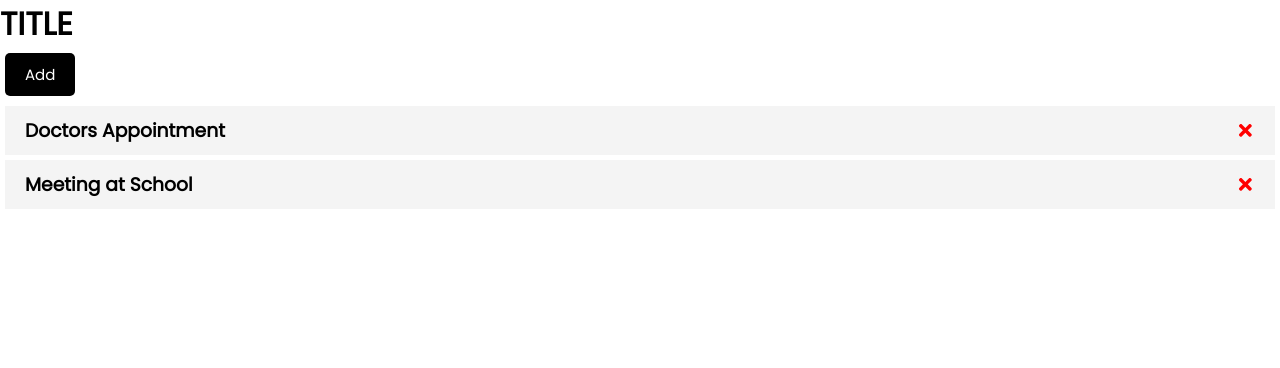
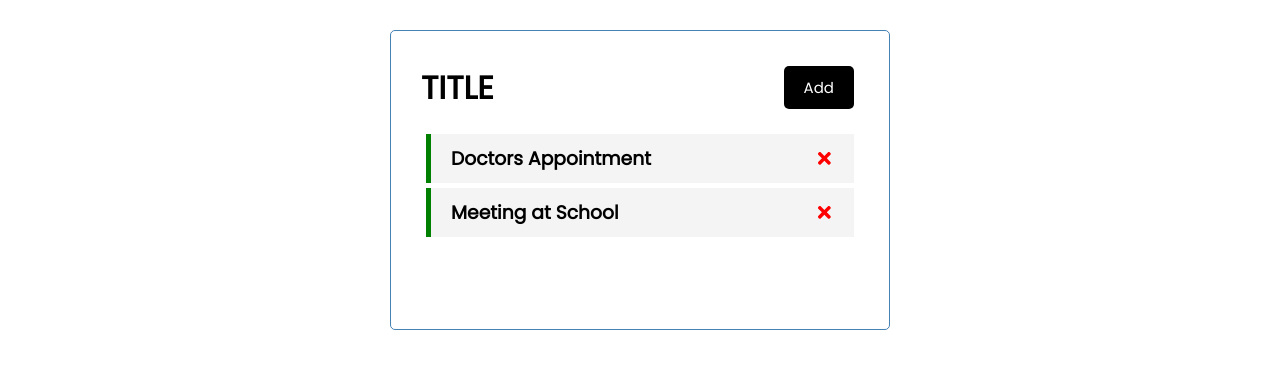
Before and after one commit to JHughesSUTA/task-tracker-rebuild, a React (Create React App) app: page / in a window 1280 px wide. Shown: the top 368 px of the page. Built offline with nearby package versions, Linux system fonts and the light colour scheme.

Commit message:
set reminder on double click, update css for reminders

```diff
--- a/src/App.js
+++ b/src/App.js
@@ -20,13 +20,21 @@
   ])
 
   const deleteTask = (id) => {
+    console.log(id)
     setTasks(tasks.filter(task => task.id !== id))
+  }
+
+  const toggleReminder = (id) => {
+    setTasks(tasks.map(task => task.id === id ? {...task, reminder: !task.reminder }: task))
+    console.table(tasks)
   }
 
   return (
     <div className="App">
-      <Header />
-      <Tasks tasks={tasks} onDelete={deleteTask} />
+      <div className='container'>
+        <Header />
+        {tasks.length > 0 ? <Tasks tasks={tasks} onDelete={deleteTask} onToggle={toggleReminder} /> : <p>Nothing to see here!</p>}
+      </div>
     </div>
   );
 }
--- a/src/components/Header.js
+++ b/src/components/Header.js
@@ -3,7 +3,7 @@
 
 const Header = (props) => {
   return(
-    <div className='Header' >
+    <div className='header' >
       <h1>{props.title}</h1>
       <Button text="Add" color="black" />
     </div>
--- a/src/components/Task.js
+++ b/src/components/Task.js
@@ -1,8 +1,8 @@
 import { FaTimes } from 'react-icons/fa'
 
-const Task = ({task, onDelete}) => {
+const Task = ({task, onDelete, onToggle}) => {
   return(
-    <div className="task">
+    <div className={`task ${task.reminder ? 'reminder' : ''}`} onDoubleClick={() => onToggle(task.id)} >
       <h3>{task.text} <FaTimes style={{color:'red', pointer:'cursor'}} onClick={() => onDelete(task.id)} /></h3>
 
     </div>
--- a/src/components/Tasks.js
+++ b/src/components/Tasks.js
@@ -1,10 +1,10 @@
 import Task from './Task'
 
-const Tasks = ({tasks, onDelete}) => {
+const Tasks = ({tasks, onDelete, onToggle}) => {
   return(
     <div className="tasks" >
       {tasks.map(task => (
-        <Task key={task.id} task={task} onDelete={onDelete} />
+        <Task key={task.id} task={task} onDelete={onDelete} onToggle={onToggle} />
       ))}
     </div>
   )
```
